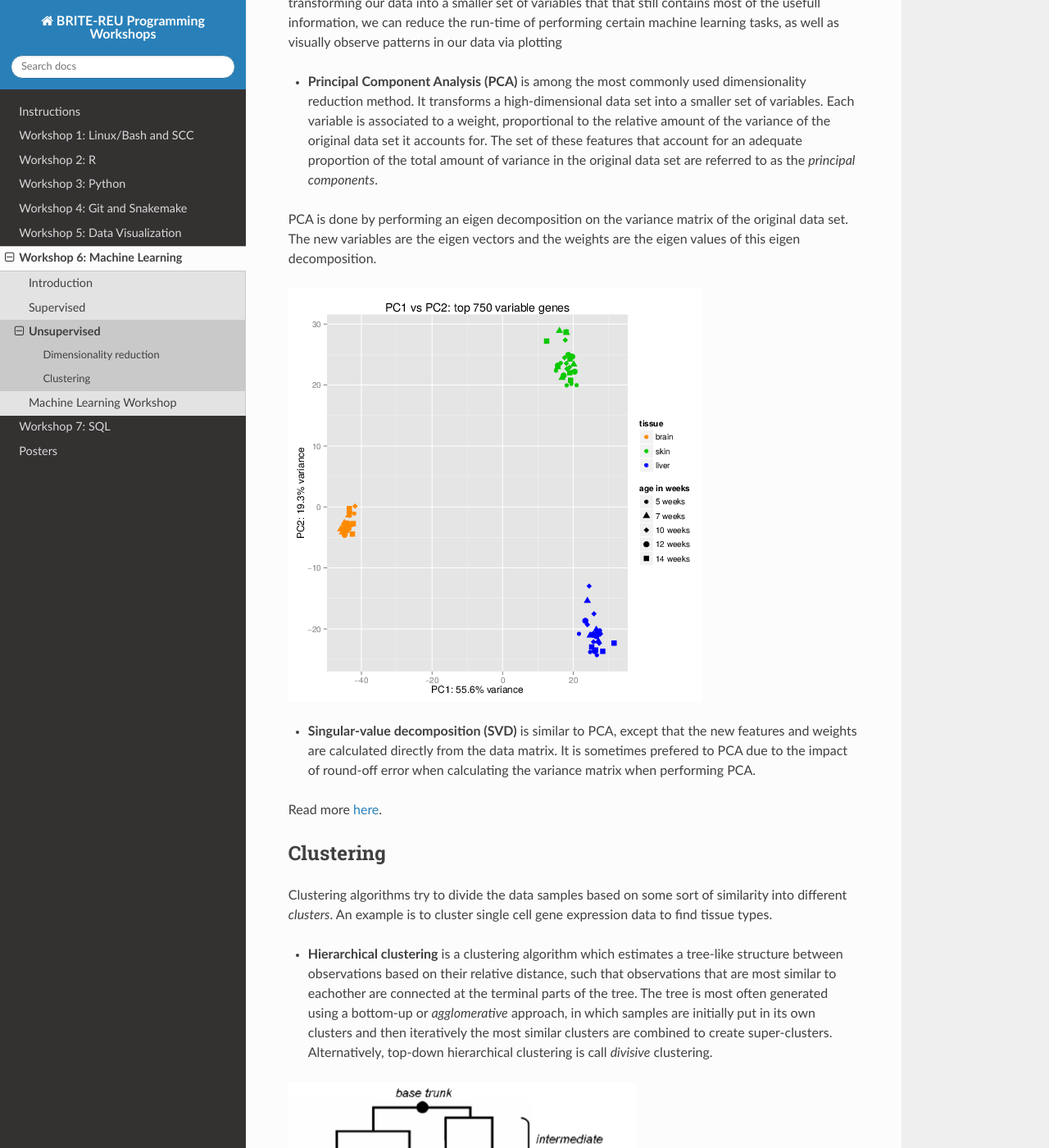
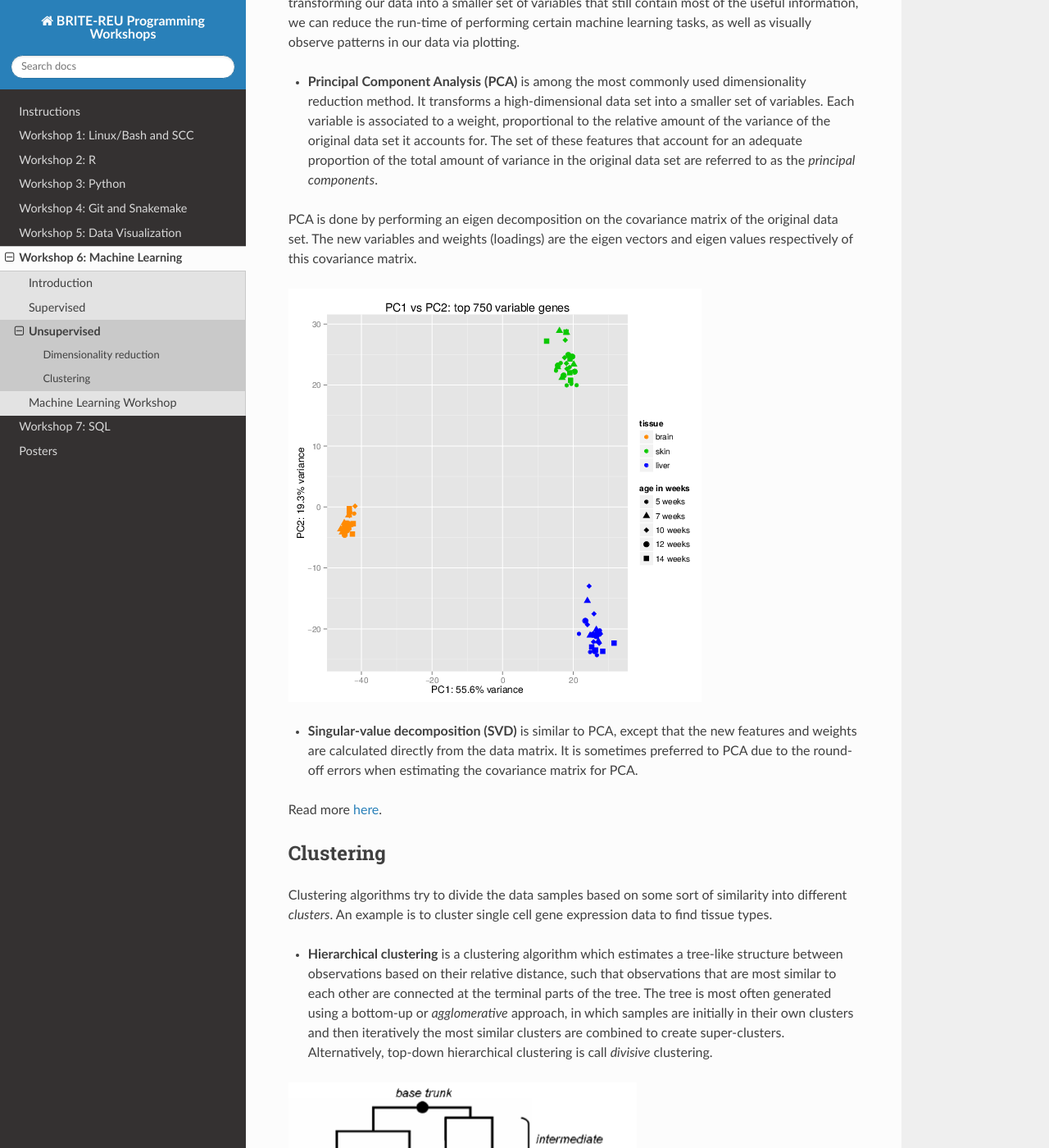
Before and after one commit to BRITE-REU/programming-workshops, a Sphinx documentation site: the page built from source/workshops/06_Machine_learning/unsupervised_learning.rst, in a window 1280 px wide and 1400 px high, scrolled down 877 px. Shown: the whole window at 82% size. Built offline with Sphinx 7.4.7 and the Read the Docs theme 2.0.0, drawn with Linux system fonts in a browser that asks for light colours; some of the changed text lies outside the part shown.

Commit message:
ML Pre-Workshop text

```diff
--- a/source/workshops/06_Machine_learning/learning.rst
+++ b/source/workshops/06_Machine_learning/learning.rst
@@ -11,5 +11,5 @@ For the analysis of biological data, machine learning tasks can almost always fi
 - `Unsupervised <unsupervised_learning.html>`_
 
 
-For *supervised learning*, we employ learning algorithms which are able to generate estimates of an outcome variable based on a set of predictor variables. In contrast, for *unsupervised learning*, we do not have an outcome variable. Instead we employ learning algorithms in order to identify previously unknown relationships between observations. The most common type of unsupervised learning is clustering, in which we split our data points into relatively closely related clusters based on a measure of their similarity. For biological inference, this is typically followed by a additional analyses to assign meaning to these labels..
-Many machine learning packages have been written for **R** or **Python**. In today's workshop we will use **Python**/
+For *supervised learning*, we employ learning algorithms which are able to generate estimates of an outcome variable based on a set of predictor variables. In contrast, for *unsupervised learning*, we do not have an outcome variable. Instead we employ learning algorithms in order to identify previously unknown relationships between observations. The most common type of unsupervised learning is clustering, in which we split our data points into relatively closely related clusters based on a measure of their similarity. For biological inference, this is typically followed by a additional analyses to assign meaning to these labels.
+Both R and Python versions are available for this workshop.
--- a/source/workshops/06_Machine_learning/unsupervised_learning.rst
+++ b/source/workshops/06_Machine_learning/unsupervised_learning.rst
@@ -12,15 +12,15 @@
 Dimensionality reduction
 ----------------------------
 
-Dimensionality refers to the number of variables in a data set. Problems that arise when analyzing a dataset with high-dimensionality include: computational efficiency and visualization.  By transforming our data into a smaller set of variables that that still contains most of the usefull information, we can reduce the run-time of performing certain machine learning tasks, as well as visually observe patterns in our data via plotting
+Dimensionality refers to the number of variables in a data set. Problems that arise when analyzing a dataset with high-dimensionality include: computational efficiency and visualization.  By transforming our data into a smaller set of variables that still contain most of the useful information, we can reduce the run-time of performing certain machine learning tasks, as well as visually observe patterns in our data via plotting.
 
 * **Principal Component Analysis (PCA)** is among the most commonly used dimensionality reduction method.  It transforms a high-dimensional data set into a smaller set of variables.  Each variable is associated to a weight, proportional to the relative amount of the variance of the original data set it accounts for.  The set of these features that account for an adequate proportion of the total amount of variance in the original data set are referred to as the *principal components*.
 
-PCA is done by performing an eigen decomposition on the variance matrix of the original data set. The new variables are the eigen vectors and the weights are the eigen values of this eigen decomposition.
+PCA is done by performing an eigen decomposition on the covariance matrix of the original data set. The new variables and weights (loadings) are the eigen vectors and eigen values respectively of this covariance matrix.
 
 .. image:: img/grz_tissues_PCA.png
 
-* **Singular-value decomposition (SVD)** is similar to PCA, except that the new features and weights are calculated directly from the data matrix.  It is sometimes prefered to PCA due to the impact of round-off error when calculating the variance matrix when performing PCA.
+* **Singular-value decomposition (SVD)** is similar to PCA, except that the new features and weights are calculated directly from the data matrix.  It is sometimes preferred to PCA due to the round-off errors when estimating the covariance matrix for PCA.
 
 Read more `here <http://andrew.gibiansky.com/blog/mathematics/cool-linear-algebra-singular-value-decomposition/>`_.
 
@@ -29,7 +29,7 @@ Clustering
 ----------------------------
 Clustering algorithms try to divide the data samples based on some sort of similarity into different *clusters*. An example is to cluster single cell gene expression data to find tissue types.
 
-* **Hierarchical clustering** is a clustering algorithm which estimates a tree-like structure between observations based on their relative distance, such that observations that are most similar to eachother are connected at the terminal parts of the tree. The tree is most often generated using a bottom-up or *agglomerative* approach, in which samples are initially put in its own clusters and then iteratively the most similar clusters are combined to create super-clusters. Alternatively, top-down hierarchical clustering is call *divisive* clustering.
+* **Hierarchical clustering** is a clustering algorithm which estimates a tree-like structure between observations based on their relative distance, such that observations that are most similar to each other are connected at the terminal parts of the tree. The tree is most often generated using a bottom-up or *agglomerative* approach, in which samples are initially in their own clusters and then iteratively the most similar clusters are combined to create super-clusters. Alternatively, top-down hierarchical clustering is call *divisive* clustering.
 
 .. image:: img/hierarchical_clustering.png
     :scale: 50%
```
Also changed, not shown: source/workshops/06_Machine_learning/supervised_learning.rst (+4 -6 lines).
